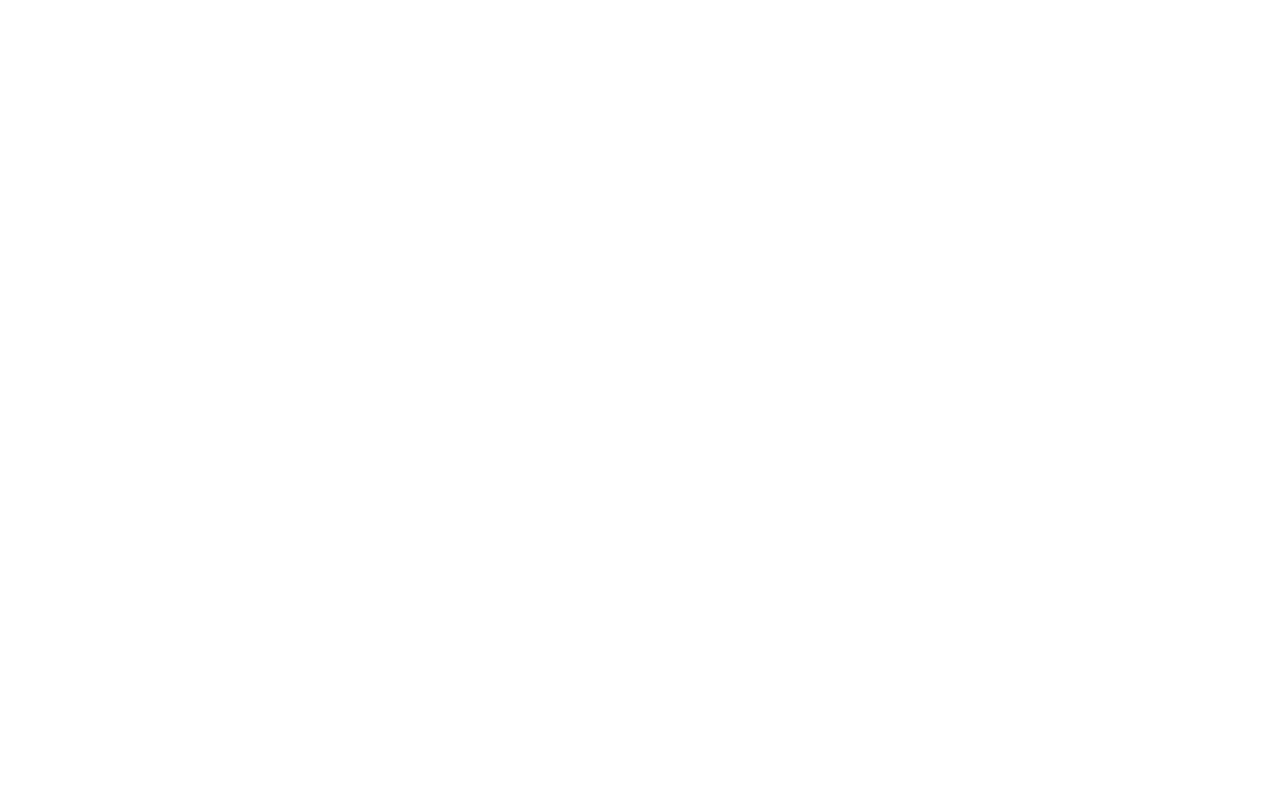
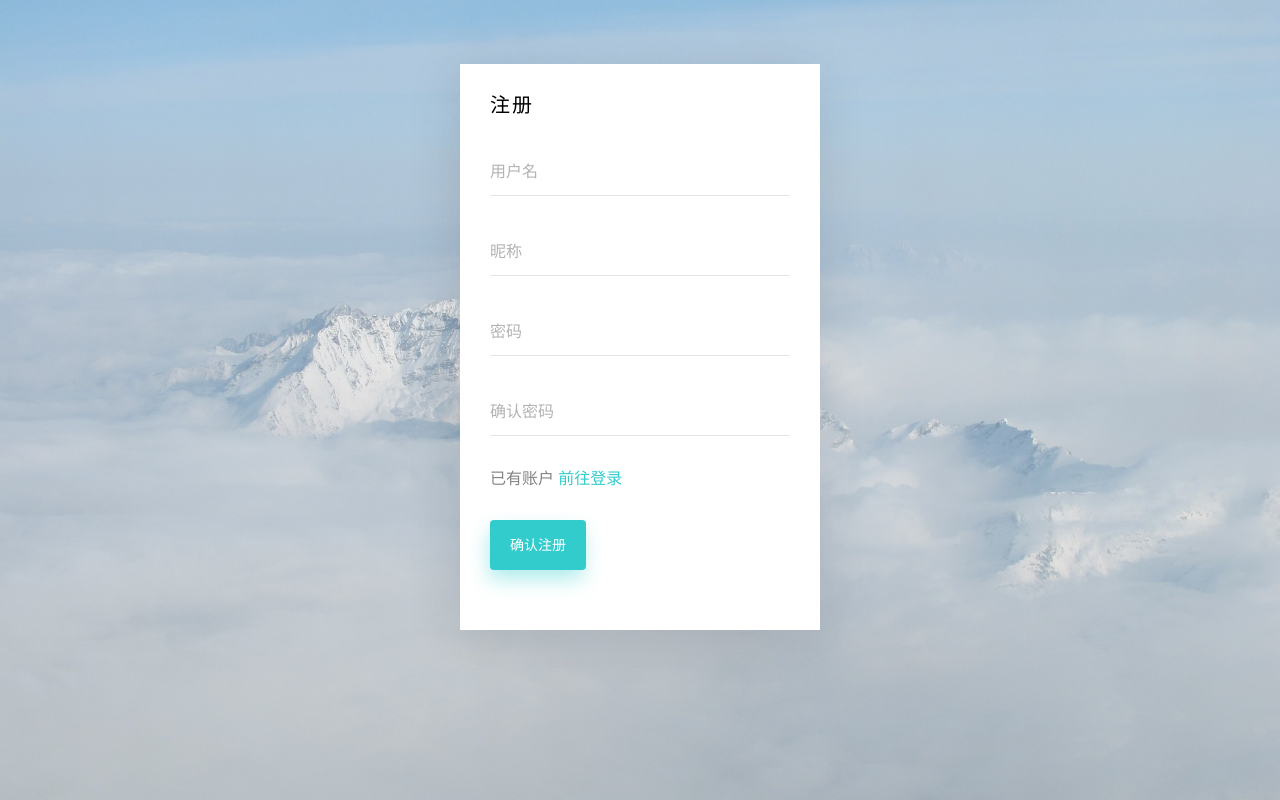
Before and after one commit to Xruijun/koukou, a Django app: page /register/ in a window 1280 px wide. Before the commit the page is empty. Run offline with Django 4.2, Linux system fonts and the light colour scheme; some libraries are stand-ins or nearby versions.

Commit message:
Update register.html

```diff
--- a/workshop/templates/register.html
+++ b/workshop/templates/register.html
@@ -1,10 +1,92 @@
+{% load static %}
+
 <!DOCTYPE html>
-<html lang="en">
+
+<!--[if gt IE 8]><!-->
+<html class="no-js"> <!--<![endif]-->
 <head>
-    <meta charset="UTF-8">
-    <title>Title</title>
+    <meta charset="utf-8">
+    <meta http-equiv="X-UA-Compatible" content="IE=edge">
+    <title>注册</title>
+    <meta name="viewport" content="width=device-width, initial-scale=1">
+    <meta name="description" content="Free HTML5 Template by FreeHTML5.co"/>
+    <meta name="keywords" content="free html5, free template, free bootstrap, html5, css3, mobile first, responsive"/>
+
+    <link href='https://fonts.googleapis.com/css?family=Open+Sans:400,700,300' rel='stylesheet' type='text/css'>
+
+    <link rel="stylesheet" href="{% static "/css/bootstrap.min.css" %}">
+    <link rel="stylesheet" href="{% static "/css/style.css" %}">
+    <link rel="stylesheet" href="{% static "/css/animate.css" %}">
+
+
+    <!-- Modernizr JS -->
+    <script src="{% static "/js/sign_js/modernizr-2.6.2.min.js" %}"></script>
+    <!-- FOR IE9 below -->
+    <!--[if lt IE 9]>
+	<script src="{% static "/js/sign_js/respond.min.js" %}"></script>
+	<![endif]-->
+    <style>
+        body {
+            background-image: url({% static "/img/login_bg.jpg" %});
+            background-repeat: no-repeat;
+            background-attachment: fixed;
+            background-size: 100% 100%;
+            height: 100%;
+            padding: 0;
+            margin: 0
+        }
+    </style>
+
+
 </head>
 <body>
+<div class="container">
+    <div class="row">
+        <div class="col-md-4 col-md-offset-4">
+            <!-- Start Sign In Form -->
+            <form method="post" class="fh5co-form animate-box" data-animate-effect="fadeIn">
+                {% csrf_token %}
+                <h2>注册</h2>
+                <div class="form-group">
+                    <label for="username" class="sr-only">username</label>
+                    <input type="text" class="form-control" name="username" placeholder="用户名" autocomplete="off">
+                </div>
+                <div class="form-group">
+                    <label for="username" class="sr-only">nickname</label>
+                    <input type="text" class="form-control" name="nickname" placeholder="昵称" autocomplete="off">
+                </div>
+                <div class="form-group">
+                    <label for="password" class="sr-only">Password</label>
+                    <input type="password" class="form-control" name="password" placeholder="密码" autocomplete="off">
+                </div>
+                <div class="form-group">
+                    <label for="username" class="sr-only">confirmed_pwd</label>
+                    <input type="text" class="form-control" name="confirmed_pwd" placeholder="确认密码" autocomplete="off">
+                </div>
+                <span style="color:red">{{ error_msg }}</span>
+                <div class="form-group">
+                    <span>已有账户</span>
+                    <a href="/login">前往登录</a>
+                </div>
+                <div class="form-group">
+                    <input type="submit" value="确认注册" class="btn btn-primary">
+                </div>
+            </form>
+            <!-- END Sign In Form -->
+        </div>
+    </div>
+</div>
+
+<!-- jQuery -->
+<script src="{% static "/js/sign_js/jquery.min.js" %}"></script>
+<!-- Bootstrap -->
+<script src="{% static "/js/sign_js/jquery.placeholder.min.js" %}"></script>
+<!-- Placeholder -->
+<script src="{% static "/js/sign_js/jquery.waypoints.min.js" %}"></script>
+<!-- Waypoints -->
+<script src="{% static "/js/sign_js/bootstrap.min.js" %}"></script>
+<!-- Main JS -->
+<script src="{% static "/js/sign_js/main.js" %}"></script>
 
 </body>
 </html>
```
